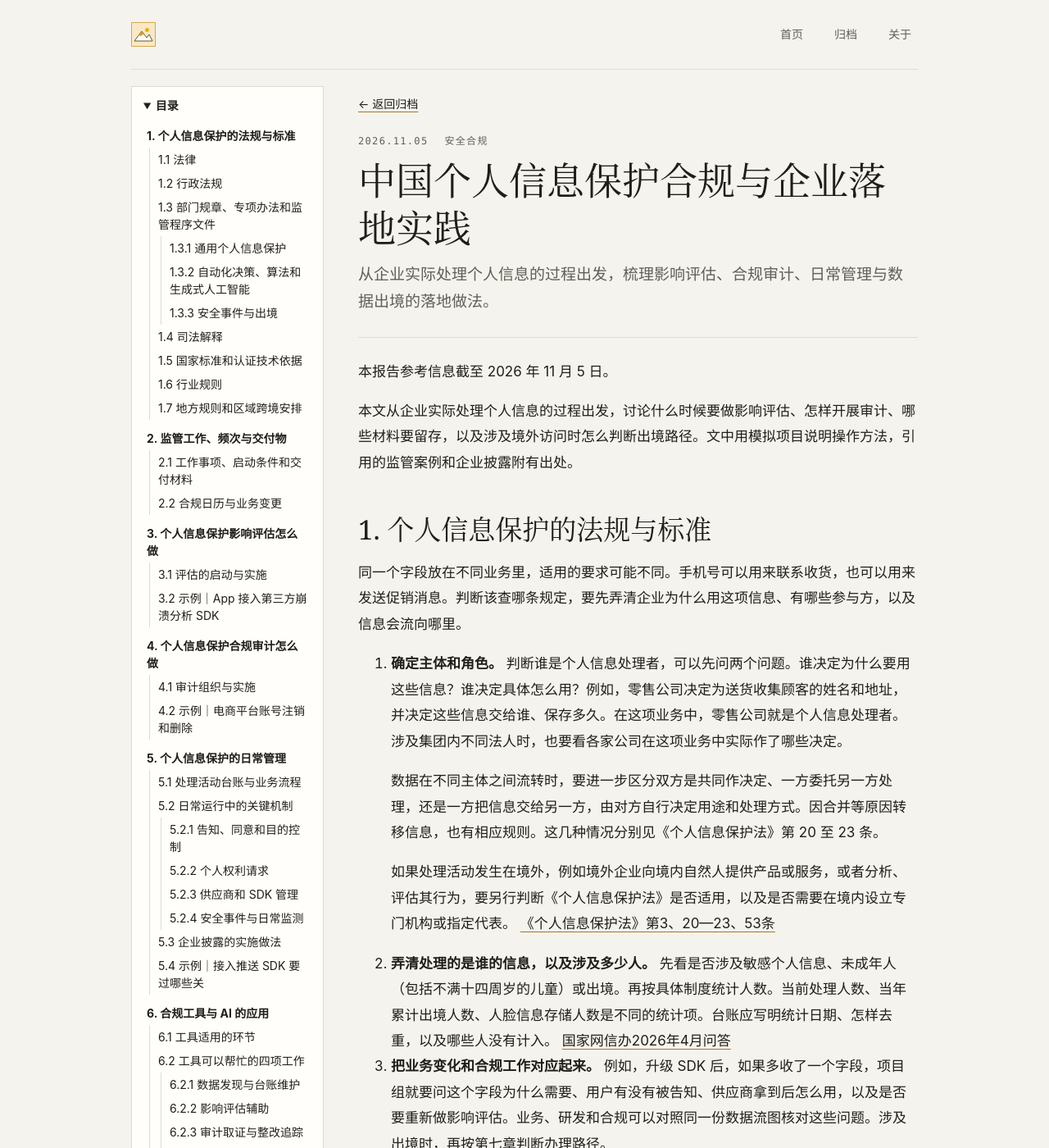
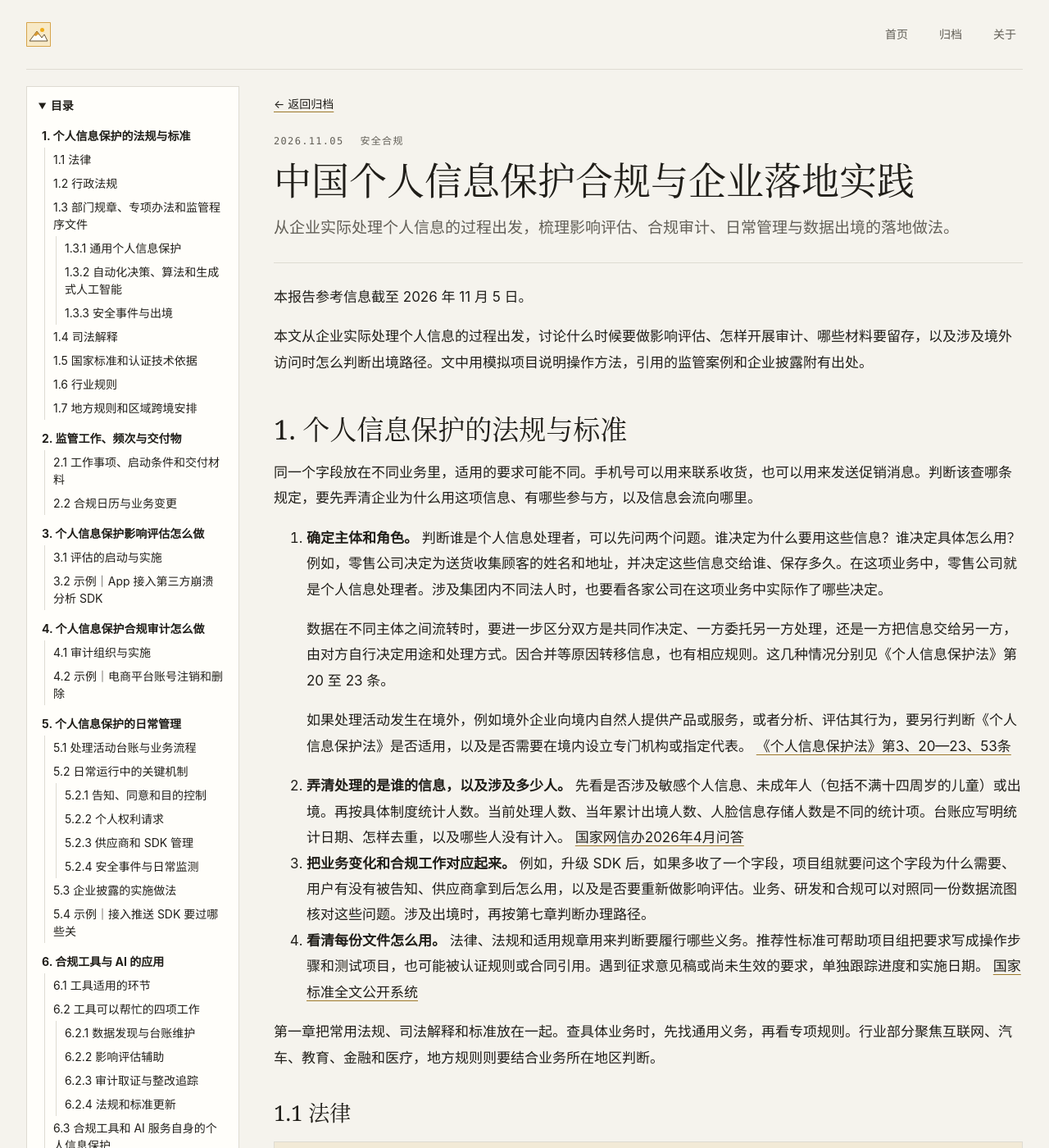
Before and after one commit to jhcka/jh.github.io, a Jekyll site: the page built from _posts/2026-11-05-pipl-compliance-practice.md, in a window 1280 px wide and 1400 px high. Shown: the whole window at 82% size. Built offline with Jekyll 4.4.1, drawn with Linux system fonts in a browser that asks for light colours; some of the changed text lies outside the part shown.

Commit message:
Widen the report layout on desktop

```diff
--- a/_layouts/default.html
+++ b/_layouts/default.html
@@ -12,7 +12,7 @@
 </head>
 <body class="fn-page">
   <a class="skip-link" href="#main">跳到正文</a>
-  <div class="fn-shell">
+  <div class="fn-shell{% if page.report %} fn-shell--report{% endif %}">
     <header class="fn-top{% if page.url == '/' %} fn-top--home{% endif %}">
       {% if page.url == '/' %}
       <div class="home-intro">
--- a/assets/blog.css
+++ b/assets/blog.css
@@ -22,12 +22,13 @@
 }
 
 .fn-shell {
-  width: min(100% - 64px, 960px);
+  width: min(100% - 64px, var(--shell-max-width, 960px));
   min-height: 100vh;
   margin-inline: auto;
   display: flex;
   flex-direction: column;
 }
+.fn-shell--report { --shell-max-width: 1280px; }
 
 main { flex: 1; }
 
@@ -256,9 +257,9 @@ h3 { font-size: clamp(21px, 3vw, 26px); }
 @media (min-width: 800px) {
   .reading-column--with-toc {
     display: grid;
-    grid-template-columns: clamp(200px, 25%, 235px) minmax(0, 1fr);
+    grid-template-columns: clamp(200px, 25%, 260px) minmax(0, 1fr);
     column-gap: clamp(22px, 4vw, 42px);
-    max-width: 960px;
+    max-width: none;
   }
   .reading-column--with-toc > .article-header { grid-area: 1 / 2; }
   .reading-column--with-toc > .prose { grid-area: 2 / 2; }
```
